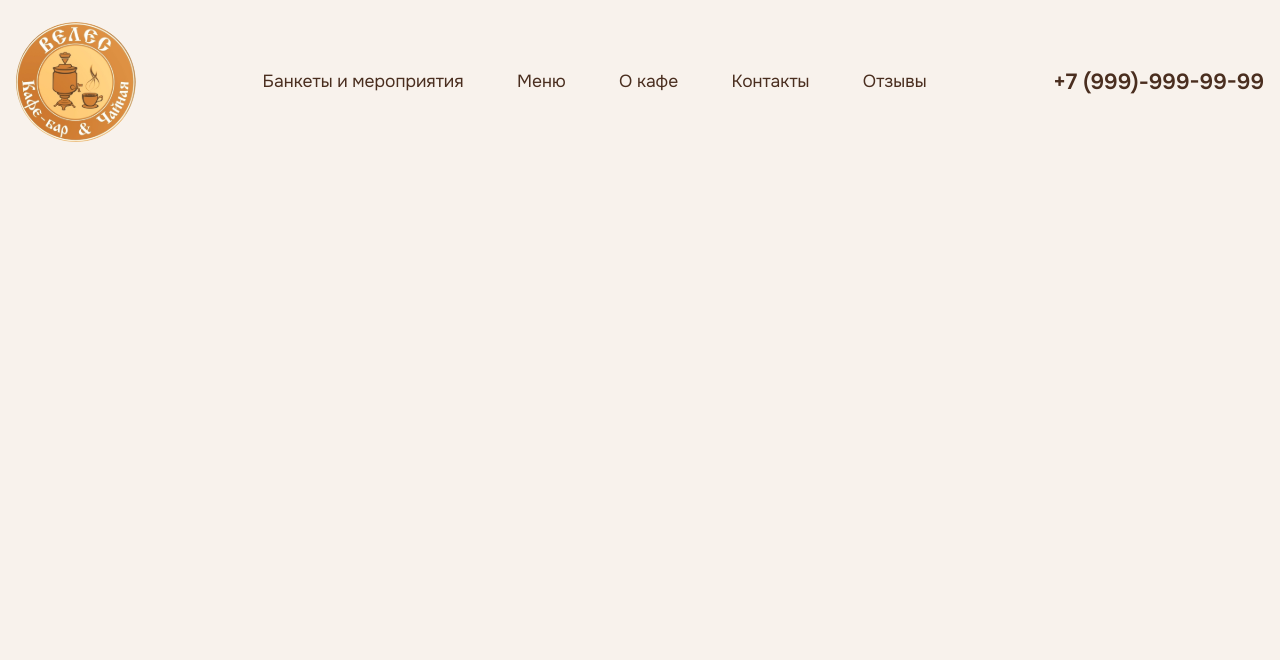
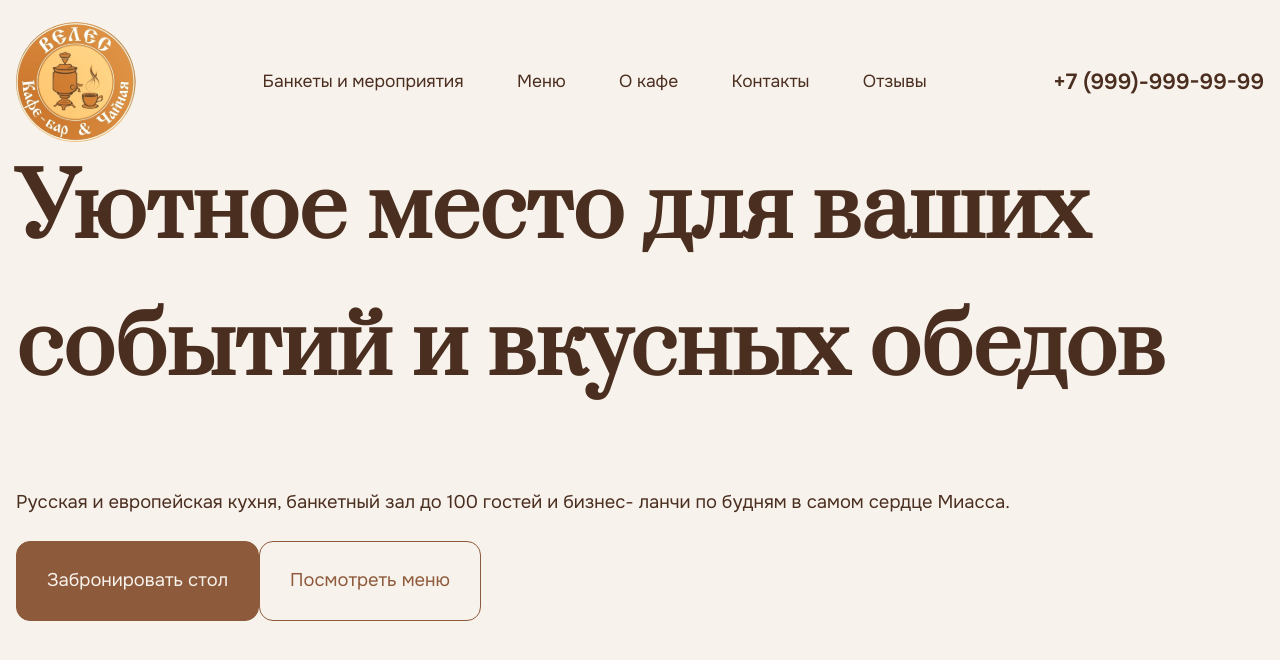
Before and after one commit to artemSoko1ov/veles, a React (Vite) app: page / in a window 1280 px wide. Shown: the top 660 px of the page. Built offline with nearby package versions, Linux system fonts and the light colour scheme; the HTML template or start-up script is replaced by a standard one; a web font is replaced by a local one.

Commit message:
feat: add Hero markup

```diff
--- a/src/app/App.tsx
+++ b/src/app/App.tsx
@@ -1,9 +1,16 @@
 import "@/app/styles"
 import Header from "@/widgets/Header";
+import Hero from "@/widgets/Hero";
 
 function App() {
   return (
-    <Header />
+    <>
+      <Header />
+      <main>
+        <Hero />
+      </main>
+    </>
+
   )
 }
 
--- /dev/null
+++ b/src/widgets/Hero/index.ts
@@ -0,0 +1 @@
+export {default} from "./ui/Hero"
--- /dev/null
+++ b/src/widgets/Hero/ui/Hero.tsx
@@ -0,0 +1,27 @@
+import styles from "./Hero.module.scss"
+import Button from "@/shared/ui/Button";
+
+const Hero = () => {
+  return (
+    <section
+      className={styles.hero}
+      aria-labelledby="hero-title"
+    >
+      <div className="container">
+        <div className={styles.content}>
+          <h1 id="hero-title">Уютное место для ваших событий и вкусных обедов</h1>
+
+          <p>Русская и европейская кухня, банкетный зал до 100 гостей и бизнес-
+            ланчи по будням в самом сердце Миасса.</p>
+
+          <div className={styles.actions}>
+            <Button variant="primary">Забронировать стол</Button>
+            <Button variant="outline">Посмотреть меню</Button>
+          </div>
+        </div>
+      </div>
+    </section>
+  );
+};
+
+export default Hero;
```
Also changed, not shown: src/widgets/Hero/ui/Hero.module.scss (added).
